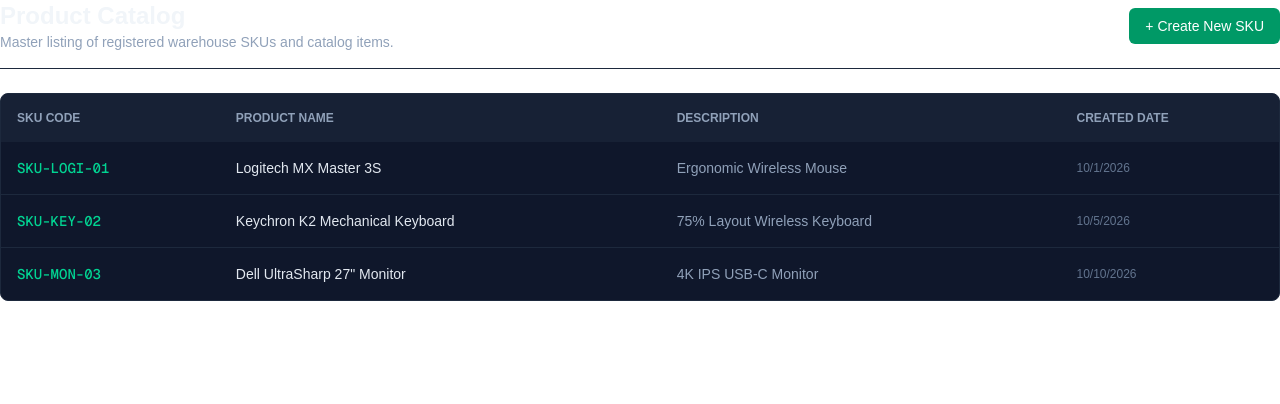
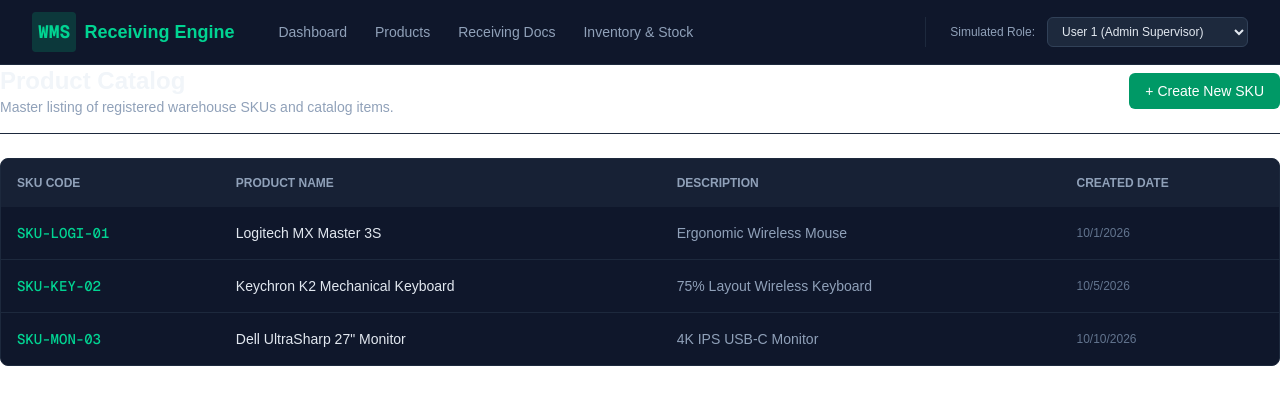
Before and after one commit to yorunaka/TA-warehouse-receiving-system, a Next.js app: page /items in a window 1280 px wide. Shown: the top 404 px of the page. Built offline with nearby package versions, Linux system fonts and the light colour scheme.

Commit message:
fix: now navbar displayed across pages

```diff
--- a/app/layout.tsx
+++ b/app/layout.tsx
@@ -1,6 +1,7 @@
 import type { Metadata } from "next";
 import { Geist, Geist_Mono } from "next/font/google";
 import "./globals.css";
+import { Navbar } from "./src/components/navbar";
 
 const geistSans = Geist({
   variable: "--font-geist-sans",
@@ -23,6 +24,7 @@ export default function RootLayout({ children }: LayoutProps<"/">) {
       lang="en"
       className={`${geistSans.variable} ${geistMono.variable} h-full antialiased`}
     >
+      <Navbar />
       <body className="min-h-full flex flex-col">{children}</body>
     </html>
   );
```
